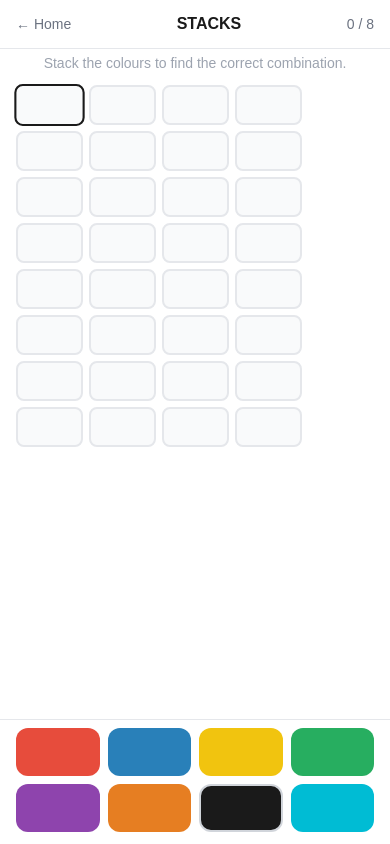
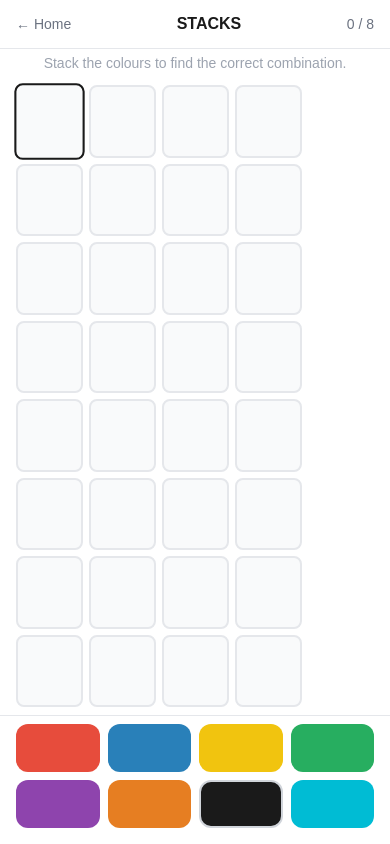
Before and after one commit to fraserbyname-spec/stacks, a Next.js app: page /game in a window 390 px wide. Built offline with nearby package versions, Linux system fonts and the light colour scheme.

Commit message:
Fix grid to fill available space on all phone sizes

```diff
--- a/app/game/page.tsx
+++ b/app/game/page.tsx
@@ -166,7 +166,7 @@ export default function Game() {
         </p>
       </div>
 
-      {/* Guess grid */}
+      {/* Guess grid — rows grow to fill all available space */}
       <div className="flex-1 flex flex-col px-4 gap-1.5 min-h-0 py-2">
         {Array(8).fill(null).map((_, rowIdx) => {
           const guess = guesses[rowIdx]
@@ -176,9 +176,9 @@ export default function Game() {
           return (
             <div
               key={rowIdx}
-              className={`flex items-center gap-2 ${isWinRow ? 'animate-pop-in' : ''}`}
+              className={`flex items-center gap-2 flex-1 min-h-0 ${isWinRow ? 'animate-pop-in' : ''}`}
             >
-              <div className="flex gap-1.5 flex-1">
+              <div className="flex gap-1.5 flex-1 h-full">
                 {Array(4).fill(null).map((_, colIdx) => {
                   const guessColour = guess?.colours[colIdx]
                   const currentColour = isCurrentRow ? current[colIdx] : null
@@ -189,7 +189,7 @@ export default function Game() {
                     <div
                       key={colIdx}
                       onClick={() => isCurrentRow ? tapSlot(colIdx) : undefined}
-                      className={`flex-1 h-10 rounded-lg border-2 transition-all duration-100 ${
+                      className={`flex-1 rounded-lg border-2 transition-all duration-100 ${
                         isCurrentRow ? 'cursor-pointer' : ''
                       } ${isSelected ? 'border-[#1A1A1A] scale-105' : 'border-[#E5E7EB]'}`}
                       style={{
@@ -231,7 +231,7 @@ export default function Game() {
 
       {/* Colour palette */}
       {!gameOver && (
-        <div className="px-4 pt-2 pb-3 border-t border-[#E5E7EB] shrink-0">
+        <div className="px-4 pt-2 pb-4 border-t border-[#E5E7EB] shrink-0">
           <div className="grid grid-cols-4 gap-2">
             {COLOURS.map(colour => {
               const alreadyUsed = current.includes(colour.id)
```
